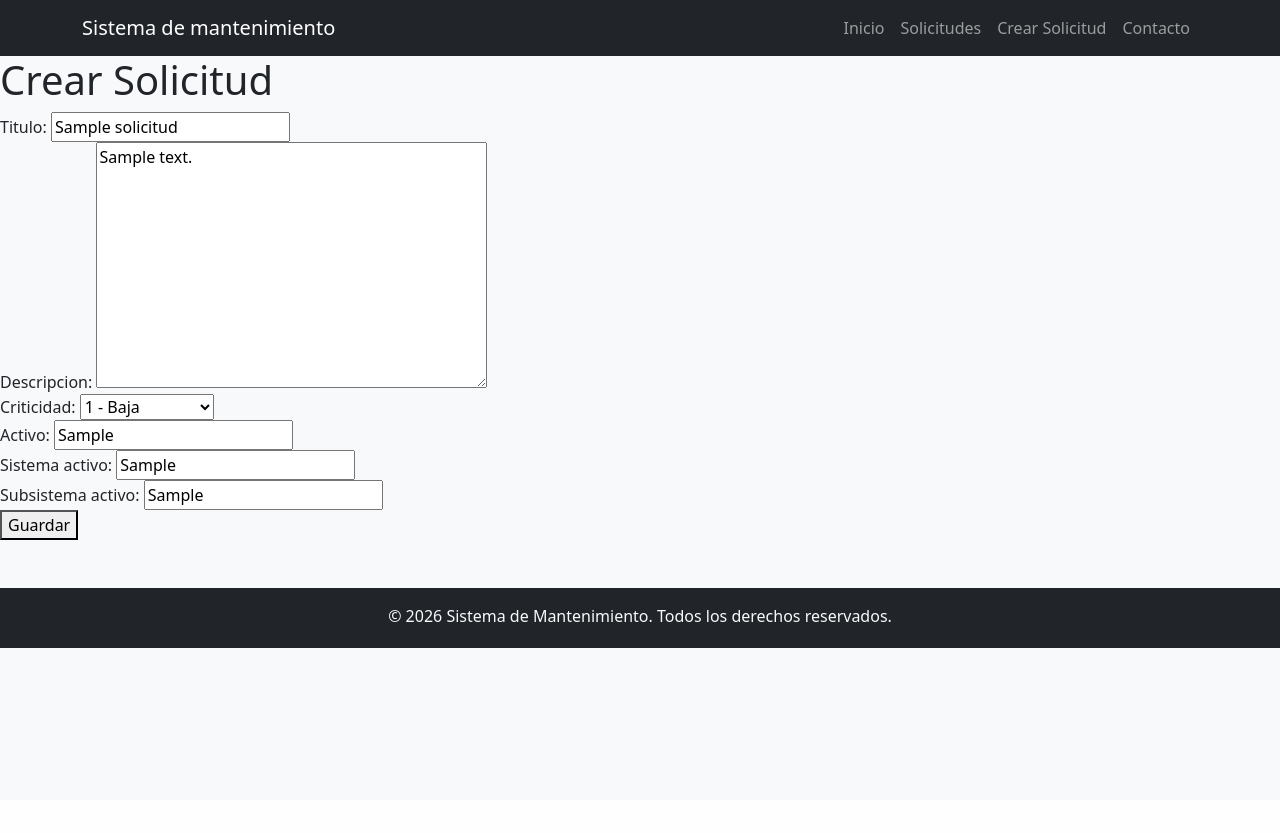
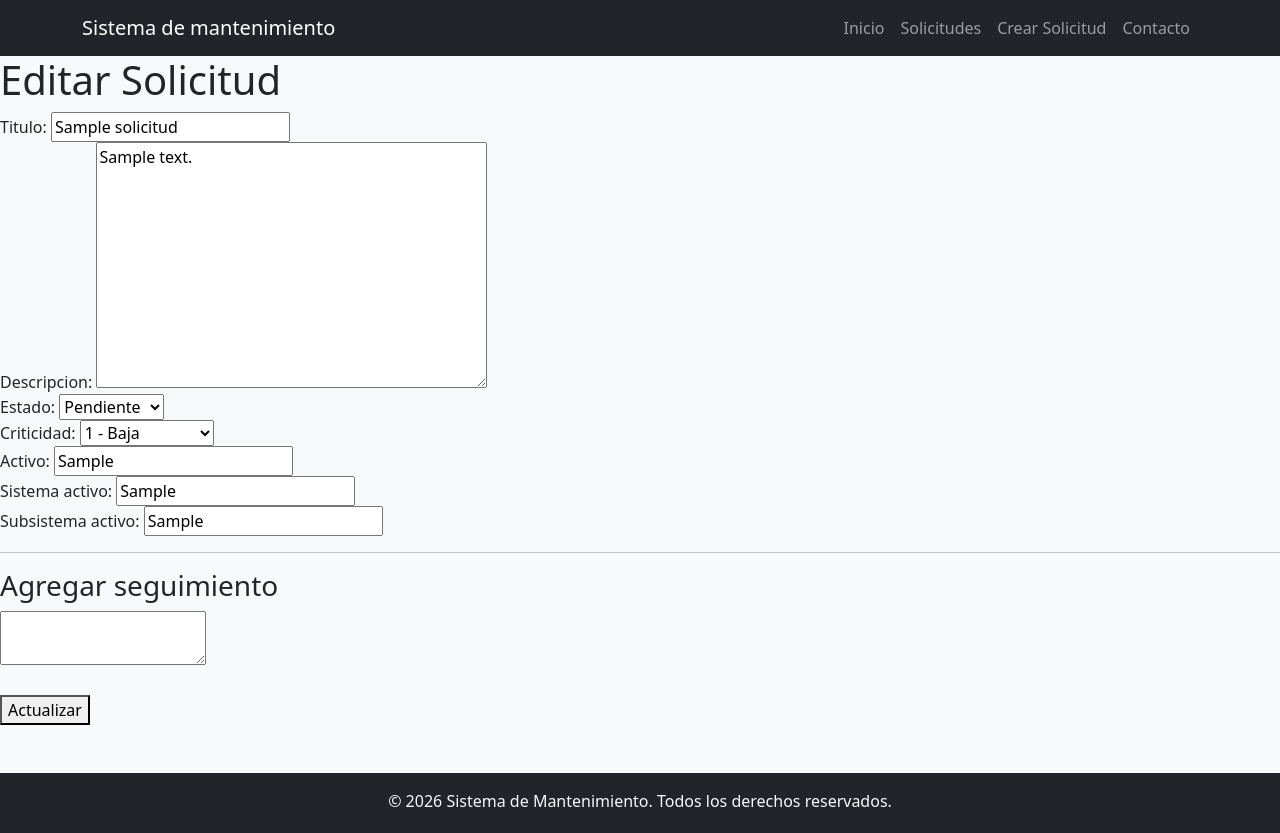
Before and after one commit to andycf95/Software_ReportOne_ADSO, a Django app: page /solicitudes/solicitud/1/editar/ in a window 1280 px wide. Before the commit the page ends 648 px from the top, so only its background shows below. Run offline with Django 5.2, Linux system fonts and the light colour scheme; tables that the repository leaves empty hold one stand-in row (values such as "Sample post").

Commit message:
feat: agregar modelo Seguimiento y actualizar formularios y vistas para gestionar seguimientos de solicitudes

```diff
--- a/reportes_mtto/solicitudes/admin.py
+++ b/reportes_mtto/solicitudes/admin.py
@@ -1,4 +1,7 @@
 from django.contrib import admin
 from .models import Solicitud
+from .models import Seguimiento
+
 # Register your models here.
 admin.site.register(Solicitud)
+admin.site.register(Seguimiento)
--- a/reportes_mtto/solicitudes/forms.py
+++ b/reportes_mtto/solicitudes/forms.py
@@ -6,6 +6,7 @@ class SolicitudForm(ModelForm):
         model = Solicitud
         fields = ['titulo',
             'descripcion',
+            'estado',
             'criticidad',
             'activo',
             'sistema_activo',
--- a/reportes_mtto/solicitudes/models.py
+++ b/reportes_mtto/solicitudes/models.py
@@ -37,3 +37,16 @@ class Solicitud(models.Model):
 
     def __str__(self):
         return self.titulo
+
+
+class Seguimiento(models.Model):
+    solicitud = models.ForeignKey(
+            Solicitud,
+            on_delete=models.CASCADE,
+            related_name='seguimientos'
+        )
+    comentario = models.TextField()
+    fecha = models.DateTimeField(auto_now_add=True)
+
+    def __str__(self):
+        return f"Seguimiento de {self.solicitud.titulo}"
--- a/reportes_mtto/solicitudes/templates/solicitud_form.html
+++ b/reportes_mtto/solicitudes/templates/solicitud_form.html
@@ -1,12 +1,32 @@
+{% extends "base.html" %} {% block content %} {% if solicitud %}
+<h1>Editar Solicitud</h1>
+{% else %}
+<h1>Crear Solicitud</h1>
+{% endif %}
 
-{% extends "base.html" %} {% block content %}
+<form method="POST" {% if solicitud %} action="{% url 'solicitudes:editar' id=solicitud.id %}"
+    {% else %}
+        action="{% url 'solicitudes:crear' %}"
+    {% endif %}
+>
+    {% csrf_token %}
 
-<h1>Crear Solicitud</h1>
+    {{ form }}
 
-<form  method="POST">
-    {% csrf_token %}
-    {{ form}}
+    {% if solicitud %}
+
+        <hr />
+        <h3>Agregar seguimiento</h3>
+
+        <textarea name="comentario"></textarea>
+
+        <br /><br />
+
+        <button type="submit">Actualizar</button>
+    {% else %}
+    <br /><br />
     <button type="submit">Guardar</button>
+    {% endif %}
 </form>
 
 {% endblock %}
--- a/reportes_mtto/solicitudes/views.py
+++ b/reportes_mtto/solicitudes/views.py
@@ -1,5 +1,5 @@
 from django.shortcuts import render, get_object_or_404
-from .models import Solicitud
+from .models import Solicitud, Seguimiento
 from django.core.paginator import Paginator, EmptyPage, PageNotAnInteger
 from .forms import SolicitudForm
 from django.shortcuts import redirect
@@ -27,7 +27,7 @@ def crear_solicitud(request):
             print(form.errors)
     else:
         form = SolicitudForm()
-    return render(request, 'solicitud_form.html', {'form': form})
+    return render(request, 'solicitud_form.html', {'form': form, 'solicitud': None})
 
 def detalle_solicitud(request, id):
     solicitud = get_object_or_404(Solicitud,id=id)
@@ -35,11 +35,38 @@ def detalle_solicitud(request, id):
 
 def editar_solicitud(request, id):
     solicitud = get_object_or_404(Solicitud, id=id)
+    estado_anterior = solicitud.get_estado_display().lower()  # Obtener la representación legible del estado antes de la actualización
     form = SolicitudForm(request.POST or None, instance=solicitud)
     if request.method == 'POST' and form.is_valid():
-        form.save()
+        solicitud_actualizada = form.save()
+        comentario = request.POST.get('comentario')
+        nuevo_estado = solicitud_actualizada.get_estado_display().lower()  # Obtener la representación legible del estado
+        texto_seguimiento = ''
+
+        # Detectar cambio de estado
+        if estado_anterior != nuevo_estado:
+
+            texto_seguimiento += (
+                f'<strong>Estado:</strong> '
+                f'{estado_anterior} → {nuevo_estado}<br><br>'
+            )
+
+        #Comentario manual
+        if comentario:
+
+            texto_seguimiento += (
+                f'<strong>Comentario:</strong> '
+                f'{comentario} '
+            )
+
+        #Crea un solo comentario de seguimiento si hay cambios de estado o comentario manual
+        if texto_seguimiento:
+            Seguimiento.objects.create(
+                solicitud=solicitud,
+                comentario=texto_seguimiento
+            )
         return redirect('solicitudes:lista')
-    return render(request, 'solicitud_form.html', {'form': form})
+    return render(request, 'solicitud_form.html', {'form': form, 'solicitud': solicitud})
 
 def eliminar_solicitud(request, id):
     solicitud = get_object_or_404(Solicitud, id=id)
```
Also changed, not shown: reportes_mtto/solicitudes/templates/solicitud_detail.html (+11 -0 lines), reportes_mtto/solicitudes/migrations/0001_initial.py.
